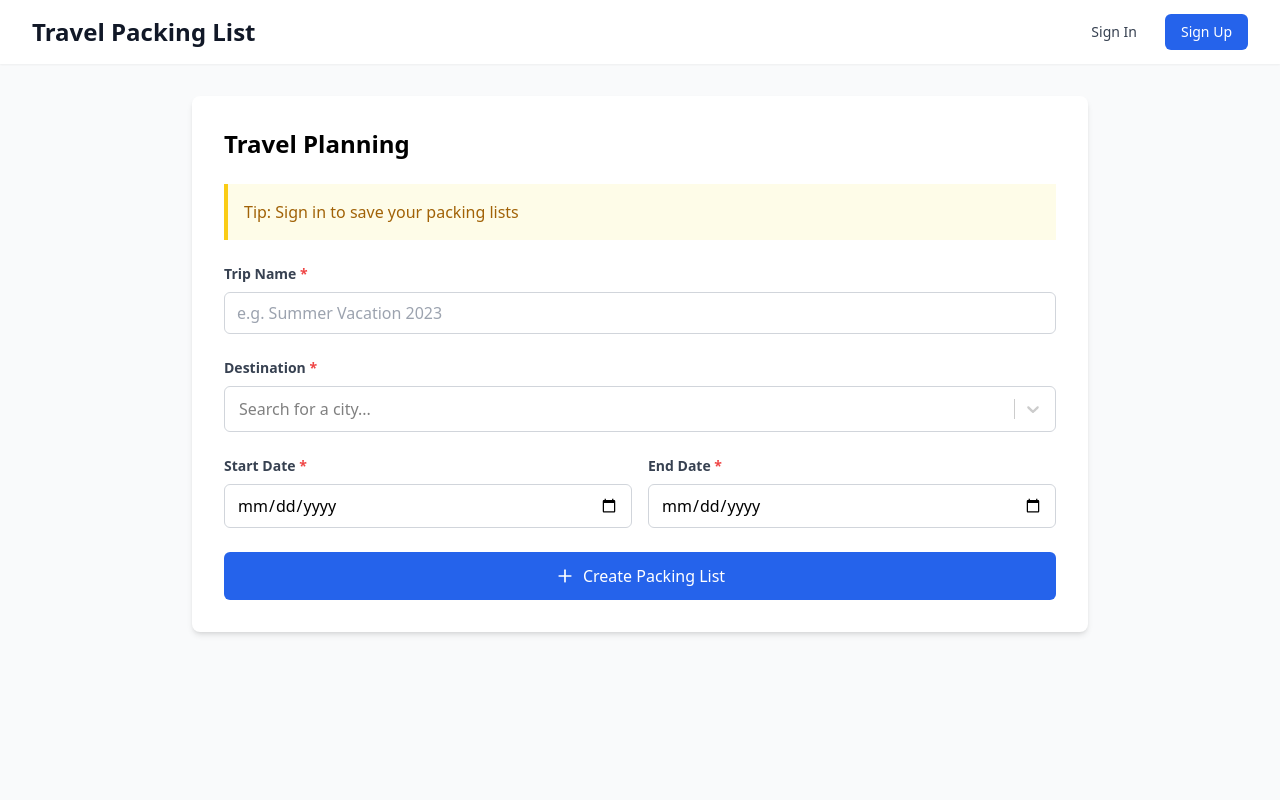
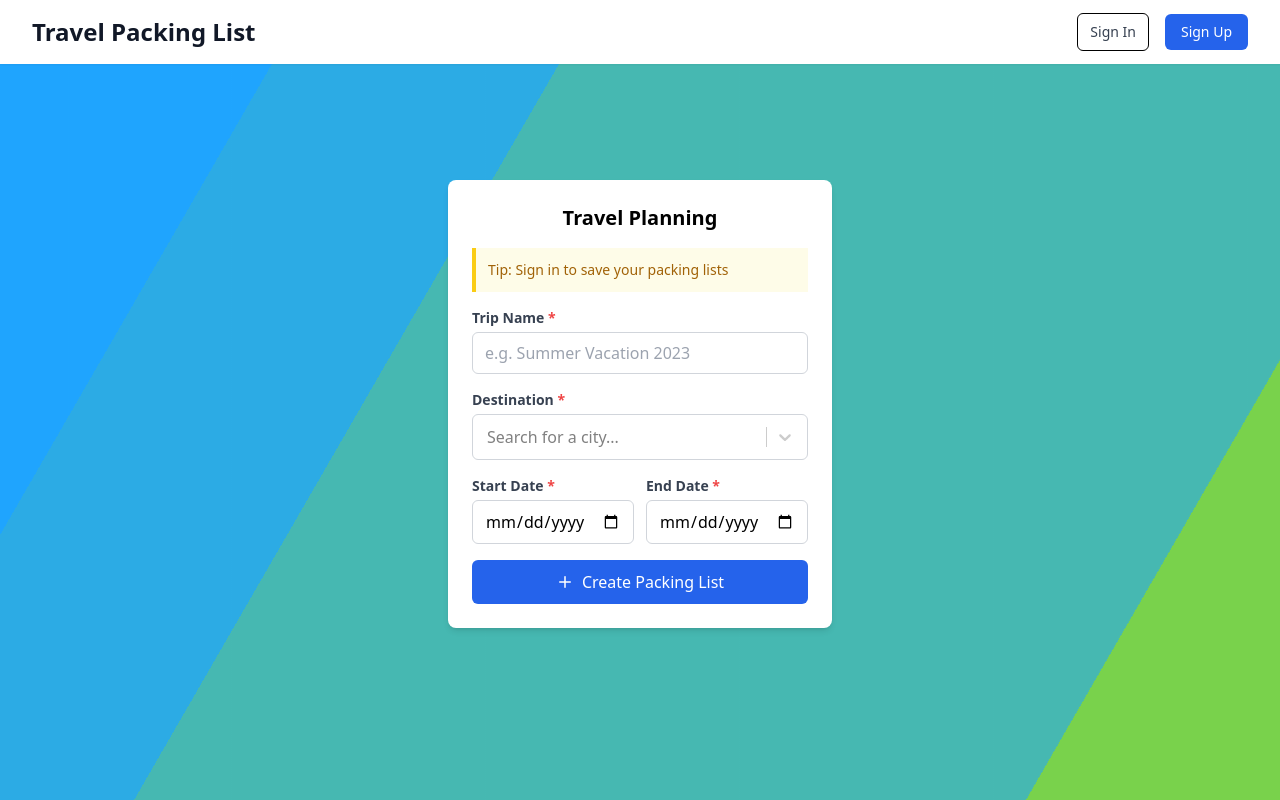
Before and after one commit to Vitasssssss/4474proj, a React (Vite) app: page / in a window 1280 px wide. Built offline with nearby package versions, Linux system fonts and the light colour scheme.

Commit message:
animated background added, modified page size and button colour

```diff
--- a/src/App.tsx
+++ b/src/App.tsx
@@ -5,6 +5,7 @@ import LoginForm from './components/LoginForm';
 import SignupForm from './components/SignupForm';
 import TravelForm from './components/TravelForm';
 import Profile from './components/Profile';
+import './styles/AnimatedBackground.css';
 
 // Define page transition animations
 const pageVariants = {
@@ -51,8 +52,14 @@ function App() {
   };
 
   return (
-    <div className="min-h-screen bg-gray-50">
-      <nav className="bg-white shadow-sm">
+    <div className="min-h-screen">
+      {/* 动态背景层 */}
+      <div className="bg"></div>
+      <div className="bg bg2"></div>
+      <div className="bg bg3"></div>
+
+      {/* 导航栏 - 保持在背景上方 */}
+      <nav className="bg-white shadow-sm sticky top-0 z-10">
         <div className="max-w-7xl mx-auto px-4 sm:px-6 lg:px-8">
           <div className="flex justify-between h-16 items-center">
             <h1 className="text-2xl font-bold text-gray-900">Travel Packing List</h1>
@@ -61,7 +68,7 @@ function App() {
                 <>
                   <button
                     onClick={() => handleViewChange('login')}
-                    className="text-gray-700 hover:text-gray-900 px-3 py-2 rounded-md text-sm font-medium"
+                    className="text-gray-700 hover:text-gray-900 px-3 py-2 rounded-md text-sm font-medium border border-black"
                   >
                     Sign In
                   </button>
@@ -85,7 +92,7 @@ function App() {
         </div>
       </nav>
 
-      <main className="max-w-7xl mx-auto px-4 sm:px-6 lg:px-8 py-8">
+      <main className="w-full relative z-1">
         <AnimatePresence mode="wait">
           {currentView === 'main' && (
             <motion.div
@@ -95,8 +102,11 @@ function App() {
               exit="exit"
               variants={pageVariants}
               transition={pageTransition}
+              className="centered-container"
             >
-              <TravelForm user={user} />
+              <div className="max-w-sm w-full">
+                <TravelForm user={user} />
+              </div>
             </motion.div>
           )}
           {currentView === 'login' && (
@@ -107,6 +117,7 @@ function App() {
               exit="exit"
               variants={pageVariants}
               transition={pageTransition}
+              className="bg-white p-8 rounded-lg shadow-md max-w-md mx-auto"
             >
               <LoginForm onLogin={handleLogin} onBack={() => handleViewChange('main')} />
             </motion.div>
@@ -119,6 +130,7 @@ function App() {
               exit="exit"
               variants={pageVariants}
               transition={pageTransition}
+              className="bg-white p-8 rounded-lg shadow-md max-w-md mx-auto"
             >
               <SignupForm onSignup={() => handleViewChange('login')} onBack={() => handleViewChange('main')} />
             </motion.div>
@@ -131,6 +143,7 @@ function App() {
               exit="exit"
               variants={pageVariants}
               transition={pageTransition}
+              className="bg-white p-8 rounded-lg shadow-md max-w-md mx-auto"
             >
               <Profile user={user} onLogout={handleLogout} onBack={() => handleViewChange('main')} />
             </motion.div>
--- a/src/components/TravelForm.tsx
+++ b/src/components/TravelForm.tsx
@@ -1,5 +1,5 @@
 import React, { useState } from 'react';
-import { motion } from 'framer-motion';
+import { motion, useAnimation } from 'framer-motion';
 import { Plus, AlertCircle } from 'lucide-react';
 import PackingList from './PackingList';
 import DestinationSelect from './DestinationSelect';
@@ -20,6 +20,17 @@ function TravelForm({ user }: TravelFormProps) {
     startDate?: string;
     endDate?: string;
   }>({});
+
+  // 为表单控制动画
+  const formAnimation = useAnimation();
+
+  // 震动动画变体
+  const shakeVariants = {
+    shake: {
+      x: [0, -10, 10, -10, 10, -5, 5, -2, 2, 0],
+      transition: { duration: 0.6 }
+    }
+  };
 
   // Page animation config
   const pageVariants = {
@@ -92,18 +103,16 @@ function TravelForm({ user }: TravelFormProps) {
   const handleCreatePackingList = () => {
     if (validateForm()) {
       setShowPackingList(true);
+    } else {
+      // 如果验证失败，触发震动动画
+      formAnimation.start('shake');
     }
   };
 
   if (showPackingList && destination) {
+    // 直接返回PackingList，不包含在任何限制宽度的容器中
     return (
-      <motion.div
-        initial="initial"
-        animate="in"
-        exit="exit"
-        variants={pageVariants}
-        transition={pageTransition}
-      >
+      <div className="fixed top-0 left-0 w-screen h-screen flex justify-center" style={{ paddingTop: '70px' }}>
         <PackingList
           onBack={() => setShowPackingList(false)}
           userId={user?.id}
@@ -114,7 +123,7 @@ function TravelForm({ user }: TravelFormProps) {
             endDate
           }}
         />
-      </motion.div>
+      </div>
     );
   }
 
@@ -125,21 +134,24 @@ function TravelForm({ user }: TravelFormProps) {
       exit="exit"
       variants={pageVariants}
       transition={pageTransition}
-      className="max-w-4xl mx-auto"
     >
-      <div className="bg-white p-8 rounded-lg shadow-md">
-        <h2 className="text-2xl font-bold mb-6">Travel Planning</h2>
+      <motion.div
+        className="bg-white p-6 rounded-lg shadow-md"
+        animate={formAnimation}
+        variants={shakeVariants}
+      >
+        <h2 className="text-xl font-bold mb-4 text-center">Travel Planning</h2>
 
         {!user && (
-          <div className="mb-6 p-4 bg-yellow-50 border-l-4 border-yellow-400 text-yellow-700">
+          <div className="mb-4 p-3 bg-yellow-50 border-l-4 border-yellow-400 text-yellow-700 text-sm">
             <p className="font-medium">Tip: Sign in to save your packing lists</p>
           </div>
         )}
 
-        <div className="space-y-6">
+        <div className="space-y-4">
           {/* Trip Name Field */}
           <div>
-            <label className="block text-gray-700 text-sm font-bold mb-2">
+            <label className="block text-gray-700 text-sm font-bold mb-1">
               Trip Name <span className="text-red-500">*</span>
             </label>
             <input
@@ -159,7 +171,7 @@ function TravelForm({ user }: TravelFormProps) {
 
           {/* Destination Field */}
           <div>
-            <label className="block text-gray-700 text-sm font-bold mb-2">
+            <label className="block text-gray-700 text-sm font-bold mb-1">
               Destination <span className="text-red-500">*</span>
             </label>
             <DestinationSelect
@@ -174,10 +186,10 @@ function TravelForm({ user }: TravelFormProps) {
             )}
           </div>
 
-          <div className="grid grid-cols-1 md:grid-cols-2 gap-4">
+          <div className="grid grid-cols-1 md:grid-cols-2 gap-3">
             {/* Start Date Field */}
             <div>
-              <label className="block text-gray-700 text-sm font-bold mb-2">
+              <label className="block text-gray-700 text-sm font-bold mb-1">
                 Start Date <span className="text-red-500">*</span>
               </label>
               <input
@@ -197,7 +209,7 @@ function TravelForm({ user }: TravelFormProps) {
 
             {/* End Date Field */}
             <div>
-              <label className="block text-gray-700 text-sm font-bold mb-2">
+              <label className="block text-gray-700 text-sm font-bold mb-1">
                 End Date <span className="text-red-500">*</span>
               </label>
               <input
@@ -218,13 +230,13 @@ function TravelForm({ user }: TravelFormProps) {
 
           <button
             onClick={handleCreatePackingList}
-            className="w-full flex items-center justify-center bg-blue-600 text-white p-3 rounded-md hover:bg-blue-700 transition-colors"
+            className="w-full flex items-center justify-center bg-blue-600 text-white p-2.5 rounded-md hover:bg-blue-700 transition-colors mt-2"
           >
-            <Plus className="mr-2" size={20} />
+            <Plus className="mr-2" size={18} />
             Create Packing List
           </button>
         </div>
-      </div>
+      </motion.div>
     </motion.div>
   );
 }
--- /dev/null
+++ b/src/styles/AnimatedBackground.css
@@ -0,0 +1,45 @@
+html {
+  height: 100%;
+}
+
+body {
+  margin: 0;
+}
+
+.bg {
+  animation: slide 3s ease-in-out infinite alternate;
+  background-image: linear-gradient(-60deg, #6c3 50%, #09f 50%);
+  bottom: 0;
+  left: -50%;
+  opacity: .5;
+  position: fixed;
+  right: -50%;
+  top: 0;
+  z-index: -1;
+}
+
+.bg2 {
+  animation-direction: alternate-reverse;
+  animation-duration: 4s;
+}
+
+.bg3 {
+  animation-duration: 5s;
+}
+
+/* 添加辅助类使Travel Form更好地居中 */
+.centered-container {
+  display: flex;
+  min-height: calc(100vh - 120px);
+  align-items: center;
+  justify-content: center;
+}
+
+@keyframes slide {
+  0% {
+    transform: translateX(-25%);
+  }
+  100% {
+    transform: translateX(25%);
+  }
+}
```
Also changed, not shown: src/components/PackingList.tsx (+13 -13 lines).
